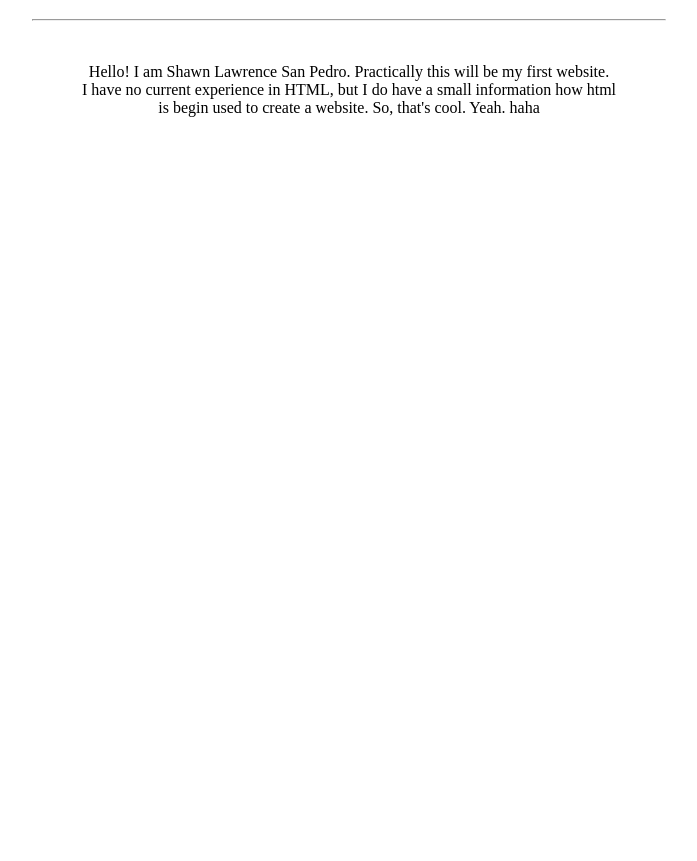
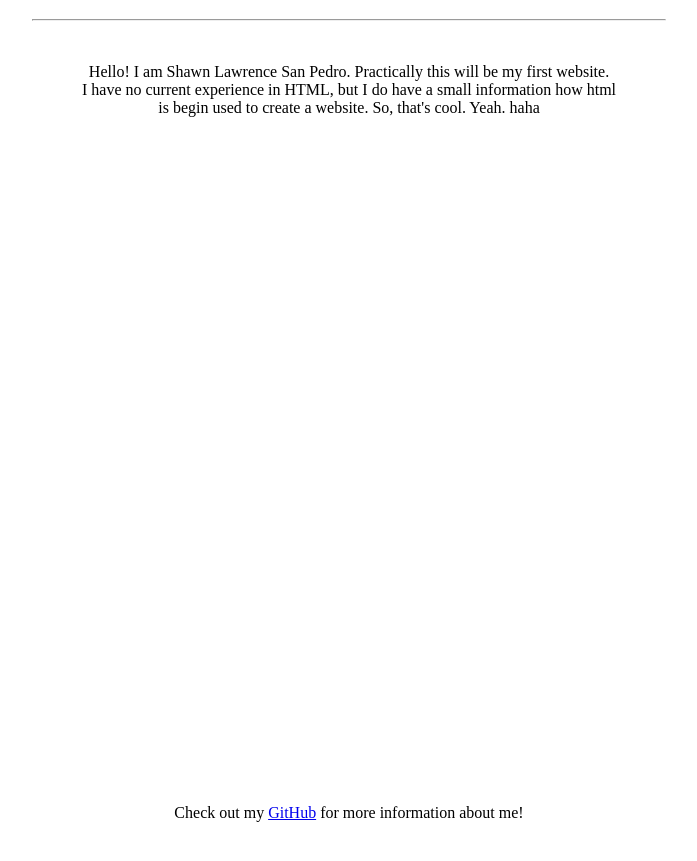
Before and after one commit to Shinfu01/HTML-stuff, a plain HTML site: page index.html in a window 1280 px wide. Shown: the part 67-928 px from the top of the page, without its empty margins (291-988 px from the left). Before the commit the page ends 800 px from the top, so only its background shows below. Drawn offline with Linux system fonts and the light colour scheme.

Commit message:
More CSS and moer HTML.. I'm having too much fun with HTML hahaha

```diff
--- a/index.css
+++ b/index.css
@@ -1,3 +1,7 @@
 #fonth1{
     font-family: 'Segoe UI', Tahoma, Geneva, Verdana, sans-serif;
 }
+
+#GHFooter{
+    line-height: 36cm;
+}
--- a/index.html
+++ b/index.html
@@ -13,6 +13,9 @@
                 <br> I have no current experience in HTML, but I do have a small information how
                 html <br> is begin used to create a website. So, that's cool. Yeah. haha
             </p>
+            <div id="GHFooter">
+                Check out my <a href="https://github.com/Shinfu01">GitHub</a>
+                for more information about me!</div>
         </body>
     </center>
 </html>
```
